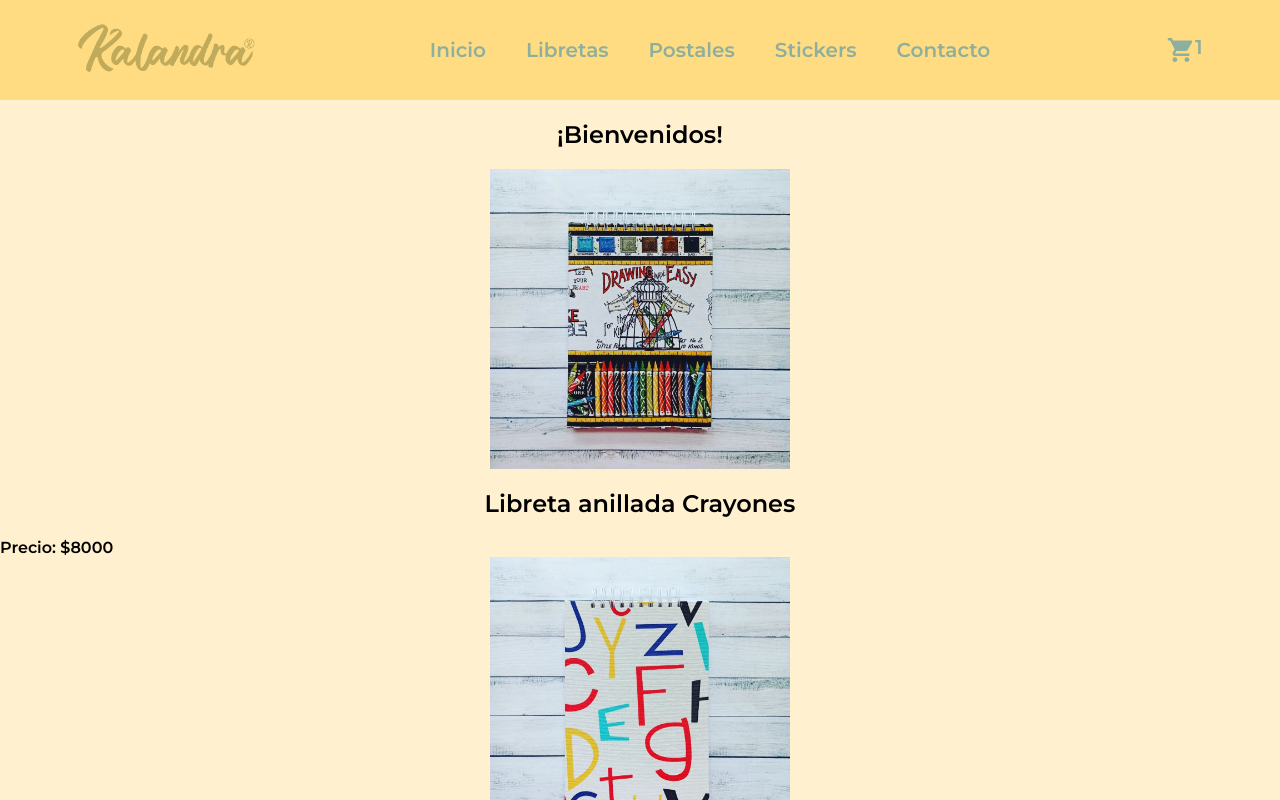
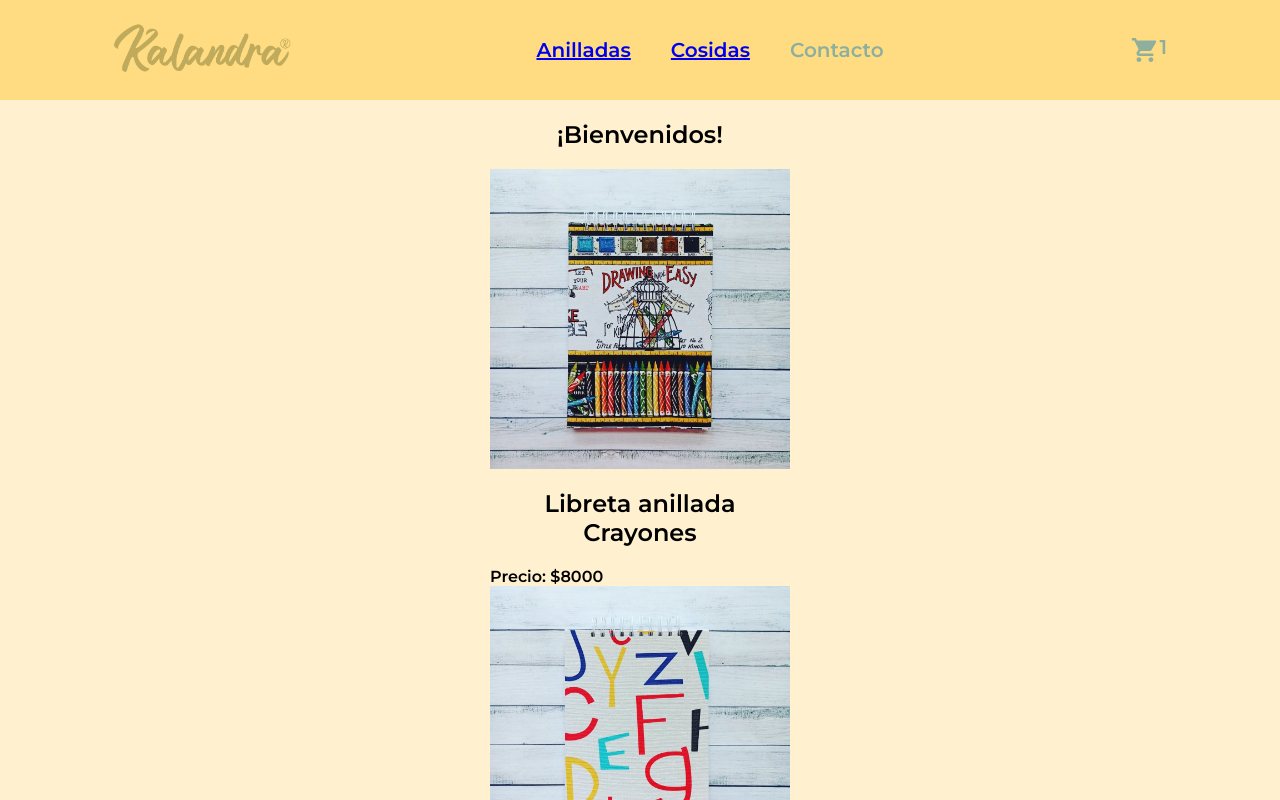
Before and after one commit to anabrollan/2PERollan, a React (Vite) app: page / in a window 1280 px wide. Shown: the top 800 px of the page. Built offline with nearby package versions, Linux system fonts and the light colour scheme; the HTML template or start-up script is replaced by a standard one.

Commit message:
Agrego el filtrado por categorías

```diff
--- a/src/App.jsx
+++ b/src/App.jsx
@@ -14,6 +14,7 @@ function App() {
       <NavBar />
       <Routes>
         <Route path="/" element={ <ItemListContainer saludo="¡Bienvenidos!" /> } />
+        <Route path="/category/:idCategory" element={ <ItemListContainer saludo="Holi" /> } />
       </Routes>
       </BrowserRouter>
     </div>
--- a/src/components/ItemListContainer/ItemListContainer.css
+++ b/src/components/ItemListContainer/ItemListContainer.css
@@ -5,3 +5,8 @@
     display: block;
     margin: 0 auto;
 }
+
+.card {
+    width: 300px;  /* O el ancho que quieras */
+    margin: 0 auto;  /* Centrado horizontal */
+}
--- a/src/components/ItemListContainer/ItemListContainer.jsx
+++ b/src/components/ItemListContainer/ItemListContainer.jsx
@@ -1,22 +1,31 @@
 import { useState, useEffect } from "react"
 import { getProducts } from "../../data/data.js"
 import '../ItemListContainer/ItemListContainer.css'
+import { useParams } from "react-router-dom"
 import ItemList from "./ItemList.jsx"
 
 const ItemListContainer = ( {saludo} ) => {
     const [products, setProducts] = useState([])
+    const { idCategory } = useParams()
 
     useEffect( ()=> {
         getProducts ()
         .then((data) => {
-            setProducts(data)
+            if(idCategory){
+                const filterProducts = data.filter( (product)=> product.category === idCategory )
+                setProducts(filterProducts)
+            }else{
+                setProducts(data)
+            }
+
+
         })
         .catch((error) => {
             console.error(error)
         })
         .finally(() => {
             console.log("fin")
-        })}, [])
+        })}, [idCategory])
 
     return (
         <div className="item-list-container">
--- a/src/components/NavBar/NavBar.jsx
+++ b/src/components/NavBar/NavBar.jsx
@@ -1,18 +1,21 @@
 import CartWidget from "./CartWidget"
+import { Link } from "react-router-dom"
 import "./navbar.scss"
 import logo from "../../../assets/logo.png"
 
 const NavBar = () => {
     return (
         <nav className="navbar">
-            <div className="brand">
+            <Link to="/" className="brand">
             <img src={logo} className="logo"/>
-            </div>
-            <ul>
-                <li>Inicio</li>
-                <li>Libretas</li>
-                <li>Postales</li>
-                <li>Stickers</li>
+            </Link>
+            <ul className="categories">
+                <li className="category">
+                    <Link to="/category/anilladas">Anilladas</Link>
+                </li>
+                <li className="category">
+                    <Link to="/category/cosidas">Cosidas</Link>
+                </li>
                 <li>Contacto</li>
             </ul>
             <CartWidget />
--- a/src/data/data.js
+++ b/src/data/data.js
@@ -6,7 +6,7 @@ const products = [
         stock: 1,
         price: 8000,
         image: "/img/anilladacrayones.webp",
-        category: "libretas anilladas",
+        category: "anilladas",
     },
     {
         id: "LA002",
@@ -15,7 +15,7 @@ const products = [
         stock: 1,
         price: 8000,
         image: "/img/anilladaletras.webp",
-        category: "libretas anilladas",
+        category: "anilladas",
     },
     {
         id: "LC001",
@@ -24,7 +24,7 @@ const products = [
         stock: 1,
         price: 15000,
         image: "/img/belgafrida.jpg",
-        category: "libretas cosidas",
+        category: "cosidas",
     },
     {
         id: "LC002",
@@ -33,7 +33,7 @@ const products = [
         stock: 1,
         price: 15000,
         image: "/img/coptamapas.jpg",
-        category: "libretas cosidas",
+        category: "cosidas",
     }
 ]
 
```
